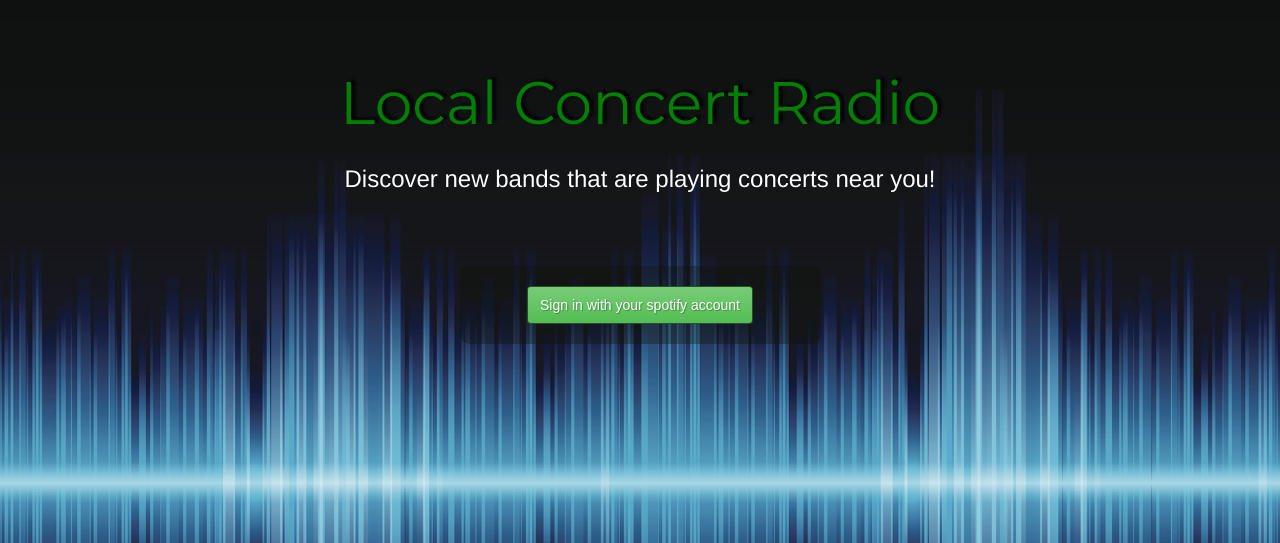
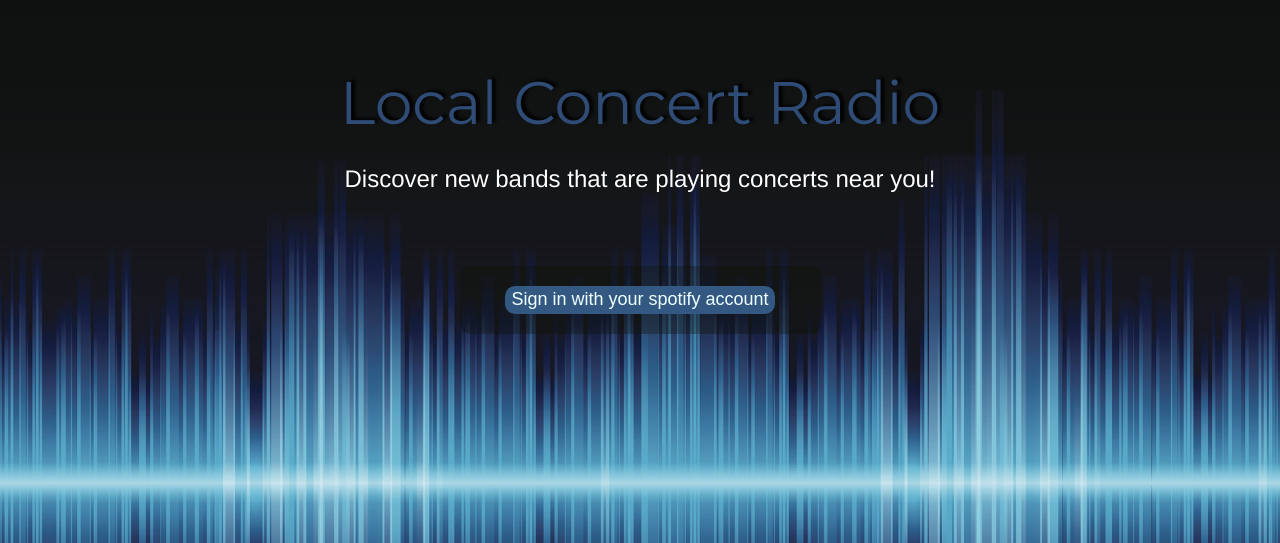
Before and after one commit to gkmarsella/Local-Concert-Radio, a Flask app: page / in a window 1280 px wide. Shown: the top 543 px of the page. Run offline with Flask 2, Linux system fonts and the light colour scheme; some libraries are stand-ins or nearby versions; some web fonts are replaced.

Commit message:
changed submit button style

```diff
--- a/static/app.js
+++ b/static/app.js
@@ -87,4 +87,10 @@ $(function(){
     	$('#results-table').DataTable();
     });
 
+	$(".confirm").hover(function(){
+	    $(this).css("background-color", "#133e6e");
+	    }, function(){
+	    $(this).css("background-color", "#335983");
+	});
+
 });
--- a/static/style.css
+++ b/static/style.css
@@ -75,7 +75,7 @@ body {
 	margin: 8px;
 	width: 199px;
 	margin: 20px;
-	background-color: #3eb43c;
+	background-color: #335983;
 	color: whitesmoke;
 	font-size: initial;
 }
@@ -90,7 +90,7 @@ body {
 header {
 	margin-top: 110px;
 	font-size: 60px;
-	color: green;
+	color: #2f4c76;
     font-family: 'Montserrat', sans-serif;
 	text-shadow: 4px -2px 3px rgba(0, 0, 0, 0.92)
 }
@@ -284,3 +284,12 @@ hr {
 .table-striped > tbody > tr:nth-of-type(odd) {
     background-color: #0b2d50;
 }
+
+
+ .confirm {
+ 	border-radius: 10px;
+    color: azure;
+    background-color: #335983;
+    border-width: 0px;
+    border-color: #9692f5;
+ }
--- a/templates/home.html
+++ b/templates/home.html
@@ -10,7 +10,7 @@
 	<div align="center">
 	    <div class="search-form" style="width: 361px; font-size: 18px; border-radius: 10px; font-family: sans-serif;">
 
-	    	<form action="{{url_for('login')}}"><input class="btn btn-success" type="submit" value="Sign in with your spotify account"></form>
+	    	<form action="{{url_for('login')}}"><input class="confirm" type="submit" value="Sign in with your spotify account"></form>
 	    </div>
 	</div>
 
```
